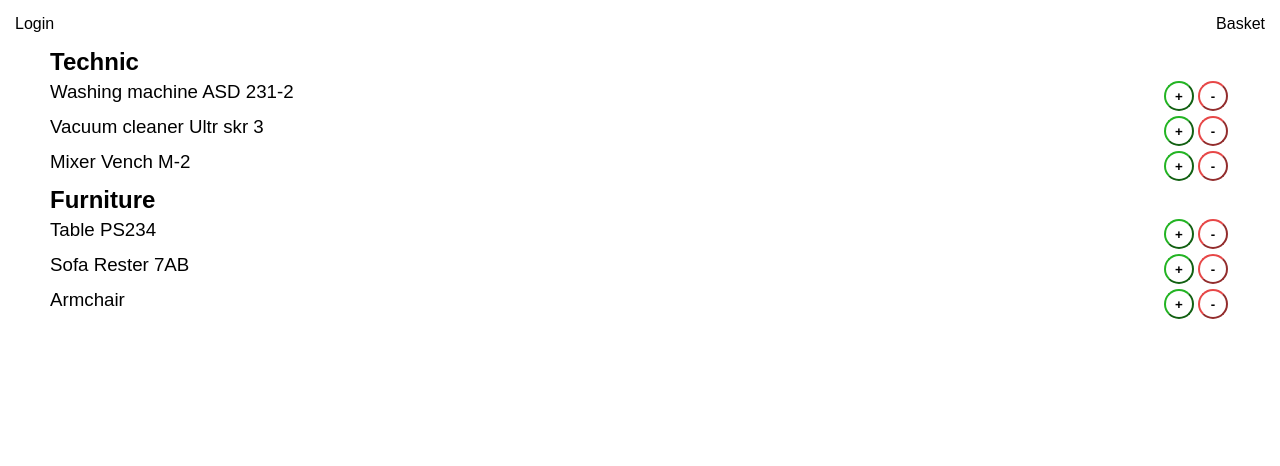
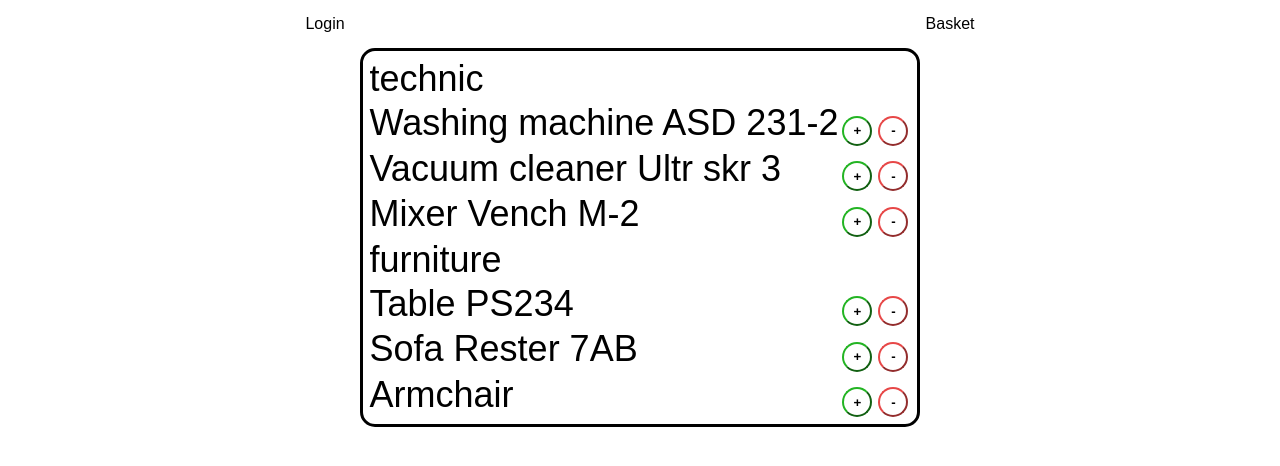
Before and after one commit to nubik132/Script-Programming-Languages, a plain HTML site: page Лаб. 1 (сем. 2)/index.html in a window 1280 px wide. Drawn offline with Linux system fonts and the light colour scheme.

Commit message:
feat: display products in table

```diff
--- a/Лаб. 1 (сем. 2)/index.html
+++ b/Лаб. 1 (сем. 2)/index.html
@@ -1,48 +1,56 @@
 <!DOCTYPE html>
 <html lang="en">
+
 <head>
     <meta charset="UTF-8">
     <meta name="viewport" content="width=device-width, initial-scale=1.0">
     <title>Лаб. 1</title>
 </head>
 <style>
-    *{
+    * {
         margin: 0;
         padding: 0;
         box-sizing: 0;
         font-family: sans-serif;
+    }
 
-    }
-    a{
+    a {
         color: #000;
         text-decoration: none;
     }
-    h2{
-    }
-    h2::first-letter{
+
+    h2 {}
+
+    h2::first-letter {
         text-transform: capitalize;
     }
 
-    h3{
+    h3 {
         flex: 1 0;
         font-weight: normal;
     }
-    header{
+
+    header {
         display: flex;
-        justify-content: space-between;
+        justify-content: space-around;
         padding: 15px;
     }
-    .basket{
+
+    .basket {
         text-align: right;
     }
-    main{
+
+    main {
         padding: 0 50px;
     }
-    .product{
-        margin: 5px 0 5px;
-        display: flex;
+
+    .product {
+        /* margin: 5px 0 5px; */
+        /* display: flex; */
+        border: #000 solid 3px;
     }
-    .product__button{
+
+    .product__button {
         font-weight: 600;
         background-color: #fff;
         border-radius: 50%;
@@ -51,13 +59,30 @@
         width: 30px;
         height: 30px;
     }
-    .plus-button{
+
+    table {
+        margin: 0 auto;
+        padding: 5px;
+        border: #000 solid 3px;
+        border-radius: 15px;
+        font-size: 36px;
+    }
+
+    tr {}
+
+    td {
+        vertical-align: text-bottom;
+    }
+
+    .plus-button {
         border-color: rgb(35, 180, 35);
     }
-    .minus-button{
+
+    .minus-button {
         border-color: rgb(231, 71, 71);
     }
 </style>
+
 <body>
     <header>
         <div class="login">
@@ -68,9 +93,9 @@
         </div>
     </header>
 
-<main>
-
-</main>
+    <main>
+        <table></table>
+    </main>
 
 </body>
 <script src="cookie.js"></script>
--- a/Лаб. 1 (сем. 2)/main.js
+++ b/Лаб. 1 (сем. 2)/main.js
@@ -56,31 +56,38 @@ function removeProduct(product) {
     console.log(product);
 }
 
+function decorateHtml(element, tag) {
+    let tagHtml = document.createElement(tag);
+    tagHtml.append(element);
+    return tagHtml;
+}
+
 saveUser(alexUser);
 saveUser(mariaUser);
 
-let main = document.querySelector("main");
+let table = document.querySelector("table");
 
 for (const category of categories) {
-    let categoryHtml = document.createElement("div");
-    let categoryNameHtml = document.createElement("h2");
+    let categoryHtml = document.createElement("tr");
+    let categoryNameHtml = document.createElement("td");
+    categoryNameHtml.setAttribute("colspan", 3)
     categoryNameHtml.innerText = category.name
     categoryHtml.appendChild(categoryNameHtml);
+    table.appendChild(categoryHtml);
 
     for (const product of category.products) {
-        let productDivHtml = document.createElement("div");
-        productDivHtml.classList.add("product");
+        let productRowHtml = document.createElement("tr");
+        productRowHtml.classList.add("product");
 
-        let productHtml = document.createElement("h3");
+        let productHtml = document.createElement("td");
         productHtml.innerText = product.name;
 
-        productDivHtml.appendChild(productHtml);
-        productDivHtml.appendChild(createPlusButton(product));
-        productDivHtml.appendChild(createMinusButton(product));
+        productRowHtml.appendChild(productHtml);
+        let td = decorateHtml(createPlusButton(product), "td");
+        productRowHtml.appendChild(td);
 
-        categoryHtml.appendChild(productDivHtml);
+        productRowHtml.appendChild(decorateHtml(createMinusButton(product), "td"));
+
+        table.appendChild(productRowHtml);
     }
-
-    main.appendChild(categoryHtml);
-
 }
```
